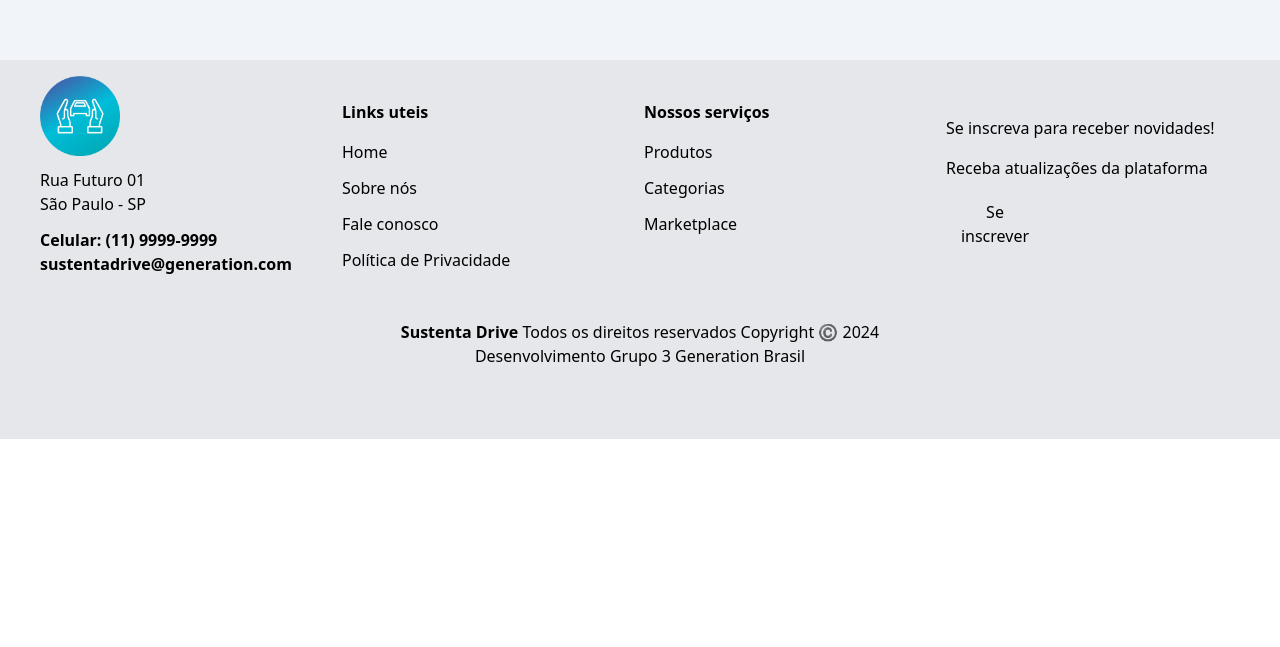
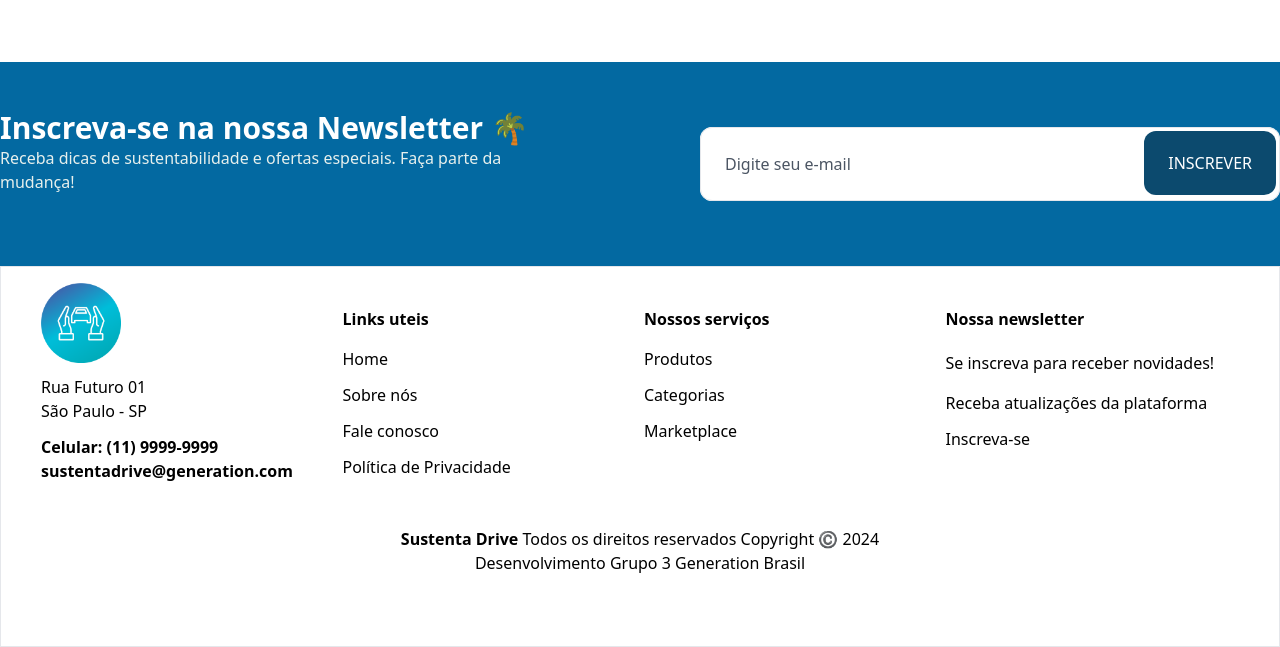
Before and after one commit to Projeto-Integrador-Grupo-03/Frontend, a React (Vite) app: page /carrinho in a window 1280 px wide. Shown: the part 684-1331 px from the top of the page. Before the commit the page ends 1123 px from the top, so only its background shows below. Built offline with nearby package versions, Linux system fonts and the light colour scheme; no server answers; a web font is replaced by a local one.

Commit message:
atualização layout

```diff
--- a/src/App.tsx
+++ b/src/App.tsx
@@ -1,33 +1,33 @@
-import React from 'react';
+import React from "react";
 
-import Navbar from './components/NavBar/NavBar';
-import Footer from './components/Footer/Footer';
-import { BrowserRouter, Route, Routes } from 'react-router-dom';
-import Login from './paginas/login/Login';
-import Cadastro from './paginas/cadastro/Cadastro';
-import Home from './paginas/home/Home';
-import { AuthProvider } from './contexts/AuthContext';
-import Sobre from './paginas/sobre/Sobre';
-import ListaCategorias from './components/categorias/listaCategorias/ListaCategorias';
-import FormularioCategoria from './components/categorias/formularioCategoria/FormularioCategoria';
-import DeletarCategoria from './components/categorias/deletarCategoria/DeletarCategoria';
-import { ToastContainer } from 'react-toastify';
-import 'react-toastify/dist/ReactToastify.css';
-import Perfil from './paginas/perfil/Perfil';
-import ListaProdutos from './components/Produtos/listaProduto/ListaProduto';
-import FormularioProduto from './components/Produtos/formularioProduto/FormularioProduto';
-import DeletarProduto from './components/Produtos/deletarProduto/DeletarProduto';
-import Carrinho from './paginas/Cart/Carinho';
-import  './assets/font.css';
+import Navbar from "./components/NavBar/NavBar";
+import Footer from "./components/Footer/Footer";
+import { BrowserRouter, Route, Routes } from "react-router-dom";
+import Login from "./paginas/login/Login";
+import Cadastro from "./paginas/cadastro/Cadastro";
+import Home from "./paginas/home/Home";
+import { AuthProvider } from "./contexts/AuthContext";
+import Sobre from "./paginas/sobre/Sobre";
+import ListaCategorias from "./components/categorias/listaCategorias/ListaCategorias";
+import FormularioCategoria from "./components/categorias/formularioCategoria/FormularioCategoria";
+import DeletarCategoria from "./components/categorias/deletarCategoria/DeletarCategoria";
+import { ToastContainer } from "react-toastify";
+import "react-toastify/dist/ReactToastify.css";
+import Perfil from "./paginas/perfil/Perfil";
+import ListaProdutos from "./components/Produtos/listaProduto/ListaProduto";
+import FormularioProduto from "./components/Produtos/formularioProduto/FormularioProduto";
+import DeletarProduto from "./components/Produtos/deletarProduto/DeletarProduto";
+import Carrinho from "./paginas/Cart/Carinho";
+import "./assets/font.css";
 
 function App() {
   return (
     <>
-    <AuthProvider>
-    <ToastContainer />
+      <AuthProvider>
+        <ToastContainer />
         <BrowserRouter>
           <Navbar />
-          <div className='font-sf-pro bg-slate-100 min-h-[80vh] bg-cover bg-center'>
+          <div className="font-sf-pro bg-white min-h-[80vh] bg-cover bg-center">
             <Routes>
               <Route path="/" element={<Home />} />
               <Route path="/login" element={<Login />} />
@@ -35,20 +35,57 @@ function App() {
               <Route path="/home" element={<Home />} />
               <Route path="/sobre" element={<Sobre />} />
               <Route path="/categorias" element={<ListaCategorias />} />
-              <Route path="/cadastroCategoria" element={<FormularioCategoria />} />
-              <Route path="/editarCategoria/:id" element={<FormularioCategoria />} />
-              <Route path="/deletarCategoria/:id" element={<DeletarCategoria />} />
+              <Route
+                path="/cadastroCategoria"
+                element={<FormularioCategoria />}
+              />
+              <Route
+                path="/editarCategoria/:id"
+                element={<FormularioCategoria />}
+              />
+              <Route
+                path="/deletarCategoria/:id"
+                element={<DeletarCategoria />}
+              />
               <Route path="/perfil" element={<Perfil />} />
               <Route path="/produtos" element={<ListaProdutos />} />
               <Route path="/cadastroProduto" element={<FormularioProduto />} />
-              <Route path="/editarProduto/:id" element={<FormularioProduto />} />
+              <Route
+                path="/editarProduto/:id"
+                element={<FormularioProduto />}
+              />
               <Route path="/deletarProduto/:id" element={<DeletarProduto />} />
-              <Route path='/carrinho' element={<Carrinho />} />
+              <Route path="/carrinho" element={<Carrinho />} />
             </Routes>
+          </div>
+          <div>
+            <article className="w-full bg-sky-700 py-12 text-white flex justify-center">
+              <div className="container flex flex-wrap items-center  justify-between">
+                <div className="mb-6 flex flex-col grap-6">
+                  <h4 className="text-3xl font-semibold sm:text-4x1">
+                    Inscreva-se na nossa Newsletter 🌴
+                  </h4>
+                  <p className="max-w-[60ch] text-sm text-[#E7F0ED] sm:text-base">
+                    Receba dicas de sustentabilidade e ofertas especiais. Faça
+                    parte da mudança!
+                  </p>
+                </div>
+                <div className="relative order-1 flex w-full max-w-[580px] flex-wrap rounded-xl bg-white text-foreground lg:order-none lg:flex-1">
+                  <input
+                    className="font-roboto w-full rounded-xl border border-solid border-border p-6 text-sm font-medium outline-none placeholder:font-medium placeholder:text-[#4B5563] sm:text-base"
+                    type="text"
+                    placeholder="Digite seu e-mail"
+                  />
+                  <button className="group absolute right-1 top-1 flex flex-wrap rounded-xl bg-sky-900 px-6 py-5 text-sm font-medium uppercase text-white outline-none hover:bg-sky-950 sm:text-base">
+                    Inscrever
+                  </button>
+                </div>
+              </div>
+            </article>
           </div>
           <Footer />
         </BrowserRouter>
-        </AuthProvider>
+      </AuthProvider>
     </>
   );
 }
--- a/src/components/Footer/Footer.tsx
+++ b/src/components/Footer/Footer.tsx
@@ -5,7 +5,7 @@ function Footer() {
 
   return (
     <>
-    <div className='bg-gray-200'>
+    <div className='bg-white border'>
       <div className="pb-0 p-10 bg-dark-blue-footer text-light-gray-footer">
         <div className="max-w-7xl mx-auto">
           <div className="grid grid-cols-1 md:grid-cols-2 lg:grid-cols-4 gap-2">
@@ -82,23 +82,27 @@ function Footer() {
                 <li className="pb-3">
                   {" "}
                   <i className="fa fa-chevron-right text-meddium-orange"></i>
-                  <Link to="/home" className="hover:text-meddium-orange">
+                  <Link to="/produtos" className="hover:text-meddium-orange">
                     {" "}
                     Marketplace
                   </Link>
                 </li>
               </ul>
             </div>
+
+
             <div className="mb-5">
+              <h4 className="pb-1 font-semibold">Nossa newsletter</h4>
+              <Link to="/login">
               <h4 className="py-4">Se inscreva para receber novidades!</h4>
+
+
               <p className="text-meddium-gray-footer pb-3">
                 Receba atualizações da plataforma
                 <br />
               </p>
-              <form className="flex flex-row flex-wrap">
-                <button className="p-2 w-1/3 bg-meddium-orange text-white-new hover:bg-dark-orange">Se inscrever
-                </button>
-              </form>
+                <p className="text-meddium-gray-footer pb-3">Inscreva-se</p>
+              </Link>
             </div>
           </div>
         </div>
--- a/src/components/Produtos/listaProduto/ListaProduto.tsx
+++ b/src/components/Produtos/listaProduto/ListaProduto.tsx
@@ -1,3 +1,4 @@
+/* eslint-disable @typescript-eslint/no-unused-vars */
 /* eslint-disable @typescript-eslint/no-explicit-any */
 /* eslint-disable react-hooks/exhaustive-deps */
 import React, { useContext, useEffect, useState } from 'react';
@@ -48,7 +49,7 @@ function ListaProdutos() {
       <div className='flex justify-center py-10 font-bold text-3xl text-black mb-2'>
         <h1>Confira nossas ofertas</h1>
       </div>
-      <div className='container mx-auto my-4 grid grid-cols-1 md:grid-cols-2 lg:grid-cols-3 gap-4'>
+      <div className='container mx-auto grid grid-cols-1 md:grid-cols-2 lg:grid-cols-3  gap-x-0 gap-y-4'>
         {produtos.map((produto) => (
           <CardProduto key={produto.id} prod={produto} />
         ))}
--- a/src/paginas/perfil/Perfil.tsx
+++ b/src/paginas/perfil/Perfil.tsx
@@ -20,7 +20,7 @@ function Perfil() {
     return (
       <div className='container mx-auto mt-4 rounded-2xl overflow-hidden'>
         <img src={usuario.foto} alt={`Foto de perfil de ${usuario.nome}`} className='rounded-full w-56 mx-auto border-8 border-white relative z-10' />
-        <div className="h-72 flex flex-col bg-emerald-800 text-white text-2xl items-center justify-center">
+        <div className="h-72 flex flex-col bg-sky-700 text-white text-2xl items-center justify-center">
           <p>Nome: {usuario.nome} </p>
           <p>Email: {usuario.login}</p>
         </div>
```
Also changed, not shown: src/components/NavBar/NavBar.tsx (+16 -18 lines), src/components/Produtos/cardProduto/CardProduto.tsx (+58 -40 lines), src/paginas/home/Home.tsx (+26 -23 lines).
